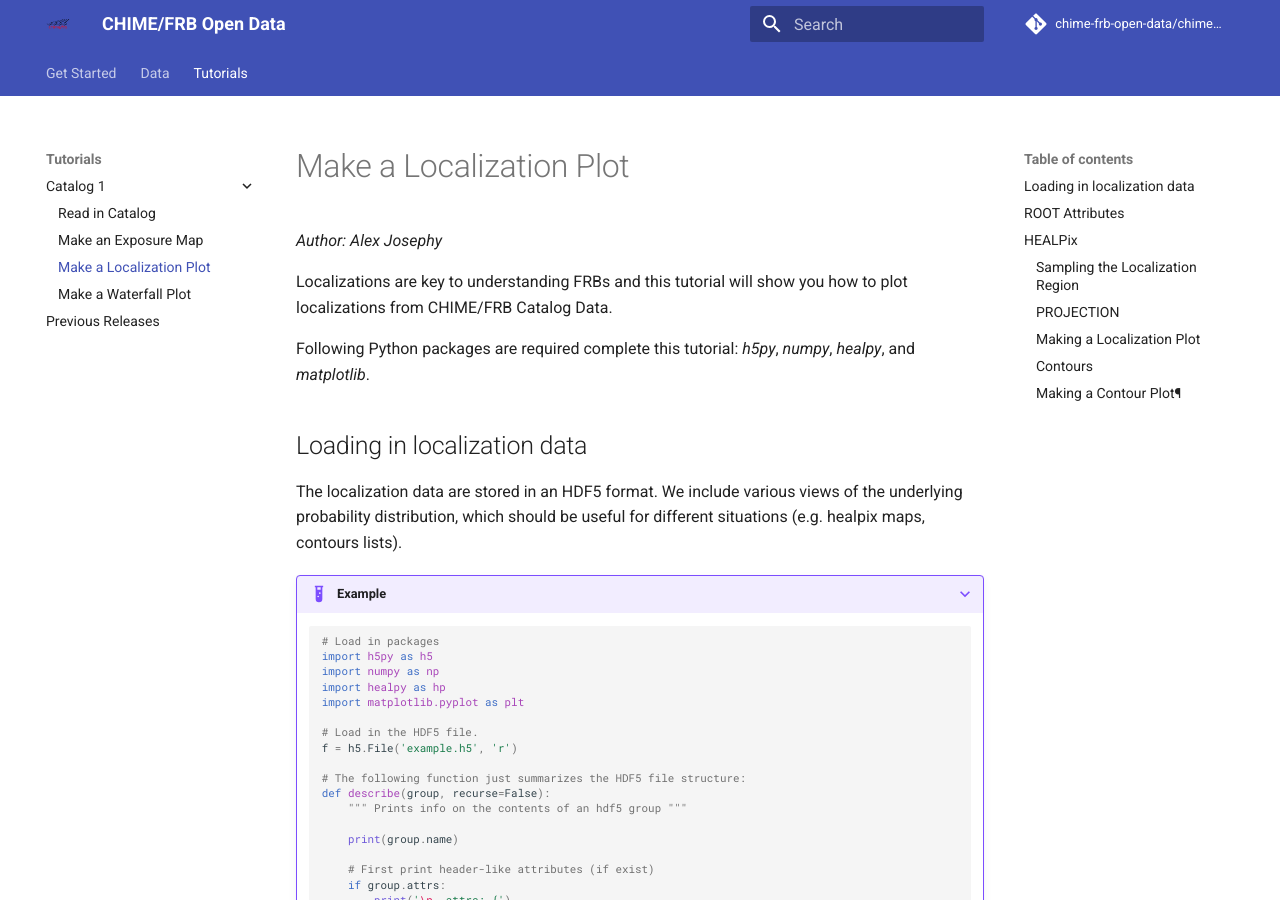
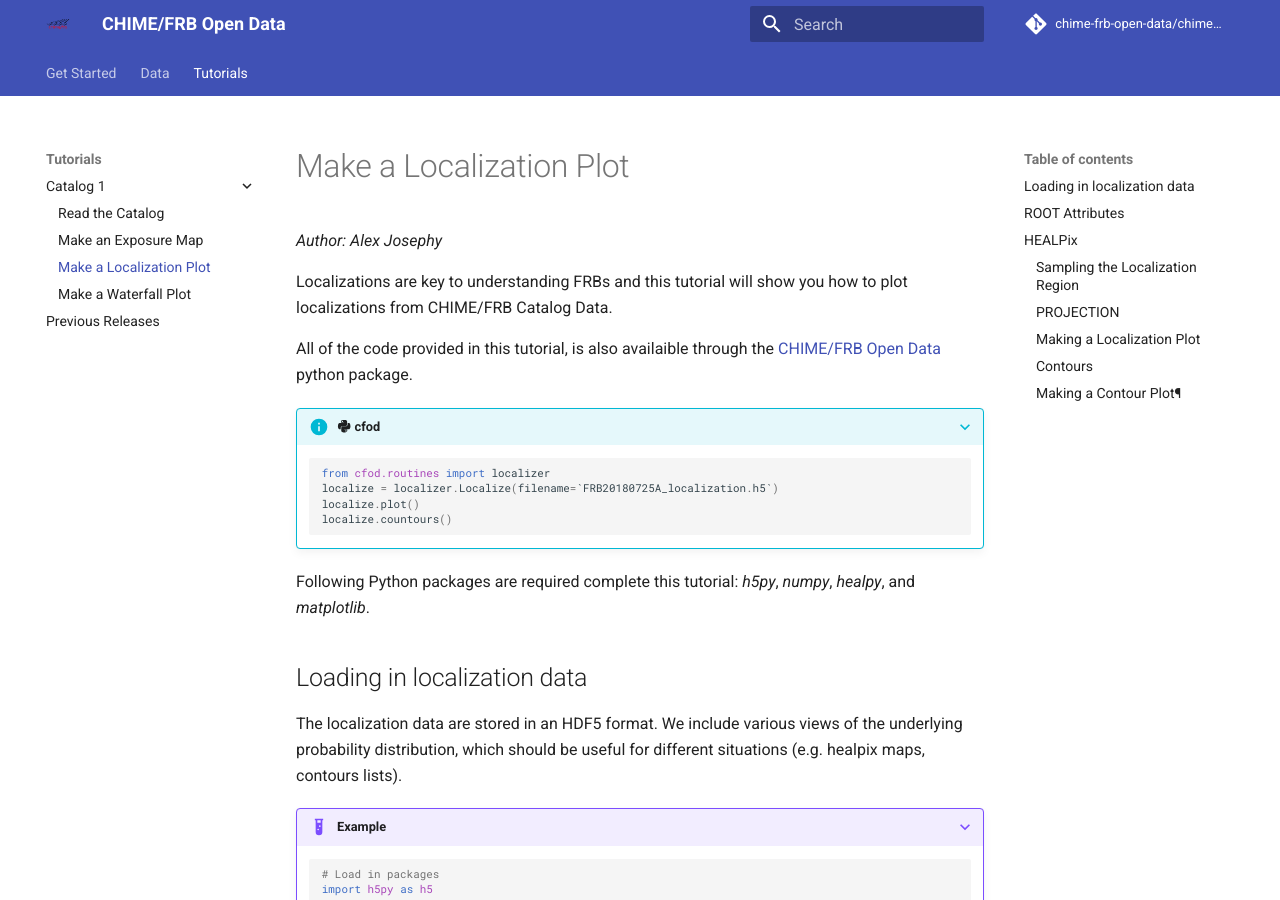
Before and after one commit to chime-frb-open-data/chime-frb-open-data.github.io, an MkDocs documentation site: the page built from docs/localization.md, in a window 1280 px wide and 900 px high. Built offline with MkDocs 1.6.1 and Material for MkDocs 9.7.7, drawn with Linux system fonts in a browser that asks for light colours; comment, search, counter and statistics services are not loaded.

Commit message:
Catalog Docs.

````diff
--- a/docs/localization.md
+++ b/docs/localization.md
@@ -1,6 +1,17 @@
 *Author: Alex Josephy*
 
 Localizations are key to understanding FRBs and this tutorial will show you how to plot localizations from CHIME/FRB Catalog Data.
+
+All of the code provided in this tutorial, is also availaible through the [CHIME/FRB Open Data](https://github.com/chime-frb-open-data/chime-frb-open-data) python package.
+
+???+ info ":fontawesome-brands-python: cfod"
+
+    ```python
+    from cfod.routines import localizer
+    localize = localizer.Localize(filename=`FRB20180725A_localization.h5`)
+    localize.plot()
+    localize.countours()
+    ```
 
 Following Python packages are required complete this tutorial: *h5py*, *numpy*, *healpy*, and *matplotlib*.
 
--- a/mkdocs.yml
+++ b/mkdocs.yml
@@ -74,7 +74,7 @@ nav:
   #   - Technical: technical.md
   - Tutorials :
     - Catalog 1:
-      - Read in Catalog: catalog.md
+      - Read the Catalog: catalog.md
       - Make an Exposure Map: exposure.md
       - Make a Localization Plot: localization.md
       - Make a Waterfall Plot: waterfall.md
````
Also changed, not shown: docs/code.md (+21 -18 lines), docs/data-formats.md (+3 -0 lines), docs/data-releases.md (+1 -1 lines), docs/waterfall.md (+2 -2 lines).
